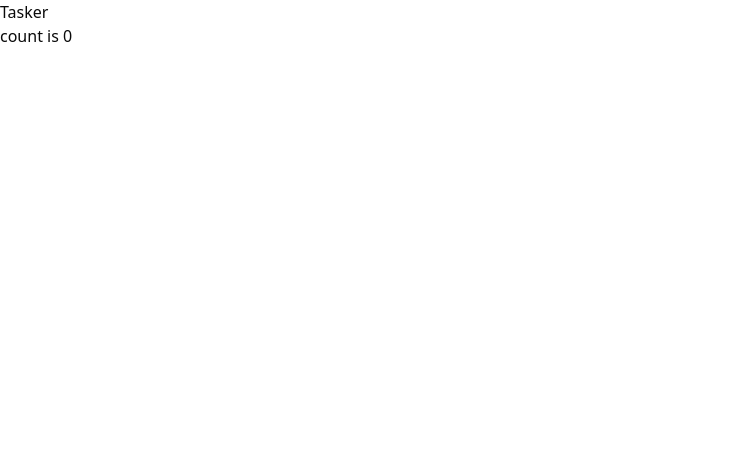
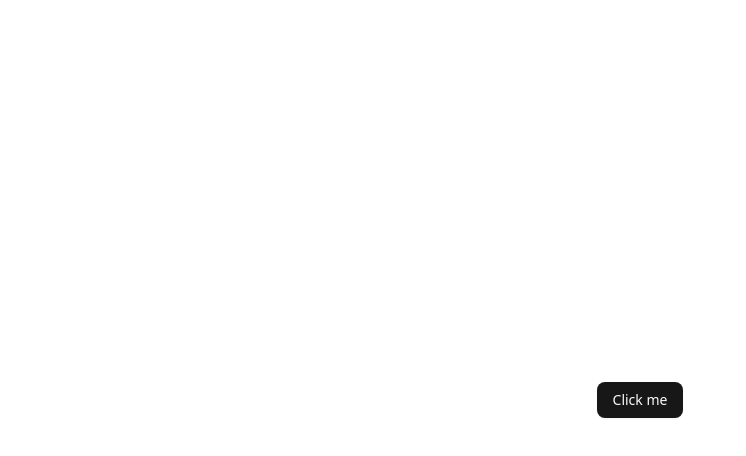
Before and after one commit to plabonislam/tasker, a React (Vite) app: page / in a window 1280 px wide. Shown: the top 456 px of the page, without its empty margins (0-746 px from the left). Built offline with nearby package versions, Linux system fonts and the light colour scheme; the HTML template or start-up script is replaced by a standard one.

Commit message:
shad button ui is added

```diff
--- a/biome.json
+++ b/biome.json
@@ -23,7 +23,10 @@
     "rules": {
       "recommended": true,
       "correctness": {
-        "noUnusedImports": "error",
+        "noUnusedImports": {
+          "level": "error",
+          "fix": "none"
+        },
         "noUnusedVariables": "error"
       },
       "nursery": {
--- a/package.json
+++ b/package.json
@@ -12,6 +12,7 @@
     "prepare": "husky install"
   },
   "dependencies": {
+    "@radix-ui/react-slot": "^1.2.0",
     "@tailwindcss/vite": "^4.1.4",
     "class-variance-authority": "^0.7.1",
     "clsx": "^2.1.1",
--- a/src/App.tsx
+++ b/src/App.tsx
@@ -1,17 +1,12 @@
+import { Button } from "@/components/ui/button";
 import { useState } from "react";
-
 function App() {
-  const [count, setCount] = useState(0);
+  // const [count, setCount] = useState(0);
 
   return (
-    <>
-      <h1> Tasker </h1>
-      <div className="card">
-        <button type="button" onClick={() => setCount((count) => count + 1)}>
-          count is {count}
-        </button>
-      </div>
-    </>
+    <div className="flex flex-col items-center justify-center min-h-svh">
+      <Button>Click me</Button>
+    </div>
   );
 }
 
--- /dev/null
+++ b/src/components/ui/button.tsx
@@ -0,0 +1,59 @@
+import { Slot } from "@radix-ui/react-slot";
+import { type VariantProps, cva } from "class-variance-authority";
+import type * as React from "react";
+
+import { cn } from "@/lib/utils";
+
+const buttonVariants = cva(
+  "inline-flex items-center justify-center gap-2 whitespace-nowrap rounded-md text-sm font-medium transition-all disabled:pointer-events-none disabled:opacity-50 [&_svg]:pointer-events-none [&_svg:not([class*='size-'])]:size-4 shrink-0 [&_svg]:shrink-0 outline-none focus-visible:border-ring focus-visible:ring-ring/50 focus-visible:ring-[3px] aria-invalid:ring-destructive/20 dark:aria-invalid:ring-destructive/40 aria-invalid:border-destructive",
+  {
+    variants: {
+      variant: {
+        default:
+          "bg-primary text-primary-foreground shadow-xs hover:bg-primary/90",
+        destructive:
+          "bg-destructive text-white shadow-xs hover:bg-destructive/90 focus-visible:ring-destructive/20 dark:focus-visible:ring-destructive/40 dark:bg-destructive/60",
+        outline:
+          "border bg-background shadow-xs hover:bg-accent hover:text-accent-foreground dark:bg-input/30 dark:border-input dark:hover:bg-input/50",
+        secondary:
+          "bg-secondary text-secondary-foreground shadow-xs hover:bg-secondary/80",
+        ghost:
+          "hover:bg-accent hover:text-accent-foreground dark:hover:bg-accent/50",
+        link: "text-primary underline-offset-4 hover:underline",
+      },
+      size: {
+        default: "h-9 px-4 py-2 has-[>svg]:px-3",
+        sm: "h-8 rounded-md gap-1.5 px-3 has-[>svg]:px-2.5",
+        lg: "h-10 rounded-md px-6 has-[>svg]:px-4",
+        icon: "size-9",
+      },
+    },
+    defaultVariants: {
+      variant: "default",
+      size: "default",
+    },
+  },
+);
+
+function Button({
+  className,
+  variant,
+  size,
+  asChild = false,
+  ...props
+}: React.ComponentProps<"button"> &
+  VariantProps<typeof buttonVariants> & {
+    asChild?: boolean;
+  }) {
+  const Comp = asChild ? Slot : "button";
+
+  return (
+    <Comp
+      data-slot="button"
+      className={cn(buttonVariants({ variant, size, className }))}
+      {...props}
+    />
+  );
+}
+
+export { Button, buttonVariants };
--- a/vite.config.ts
+++ b/vite.config.ts
@@ -1,7 +1,14 @@
+import path from "node:path";
+import tailwindcss from "@tailwindcss/vite";
 import react from "@vitejs/plugin-react";
 import { defineConfig } from "vite";
 
 // https://vite.dev/config/
 export default defineConfig({
-  plugins: [react()],
+  plugins: [react(), tailwindcss()],
+  resolve: {
+    alias: {
+      "@": path.resolve(__dirname, "./src"),
+    },
+  },
 });
```
Also changed, not shown: 1 other file (tests, documents, lock files or other folders).
